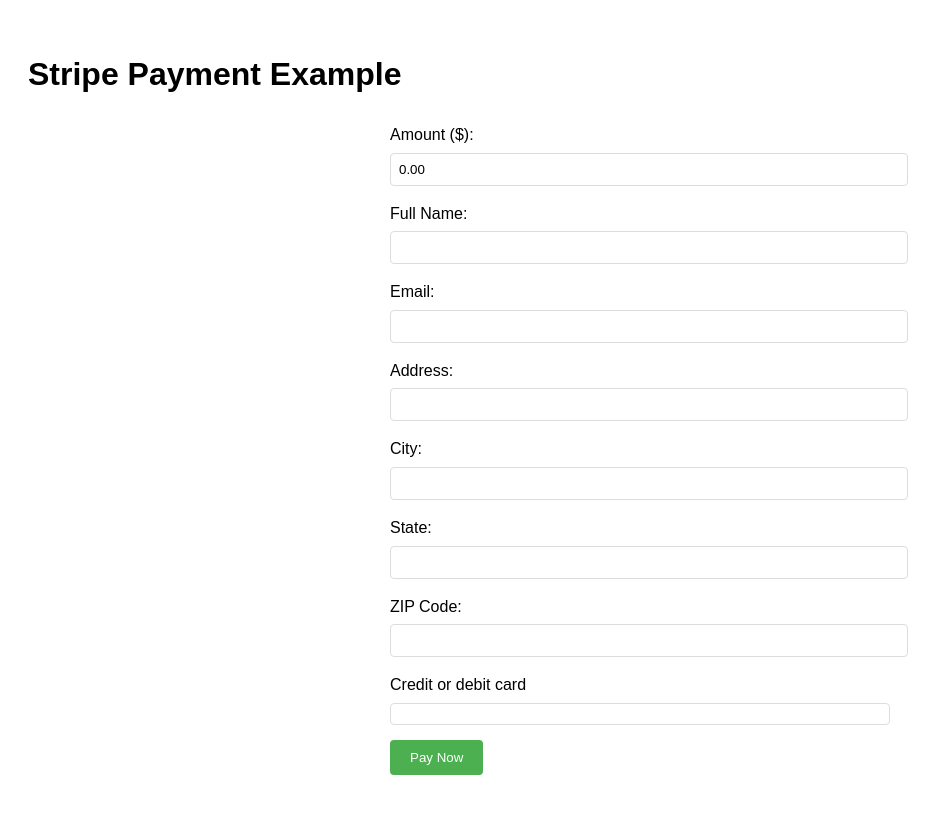
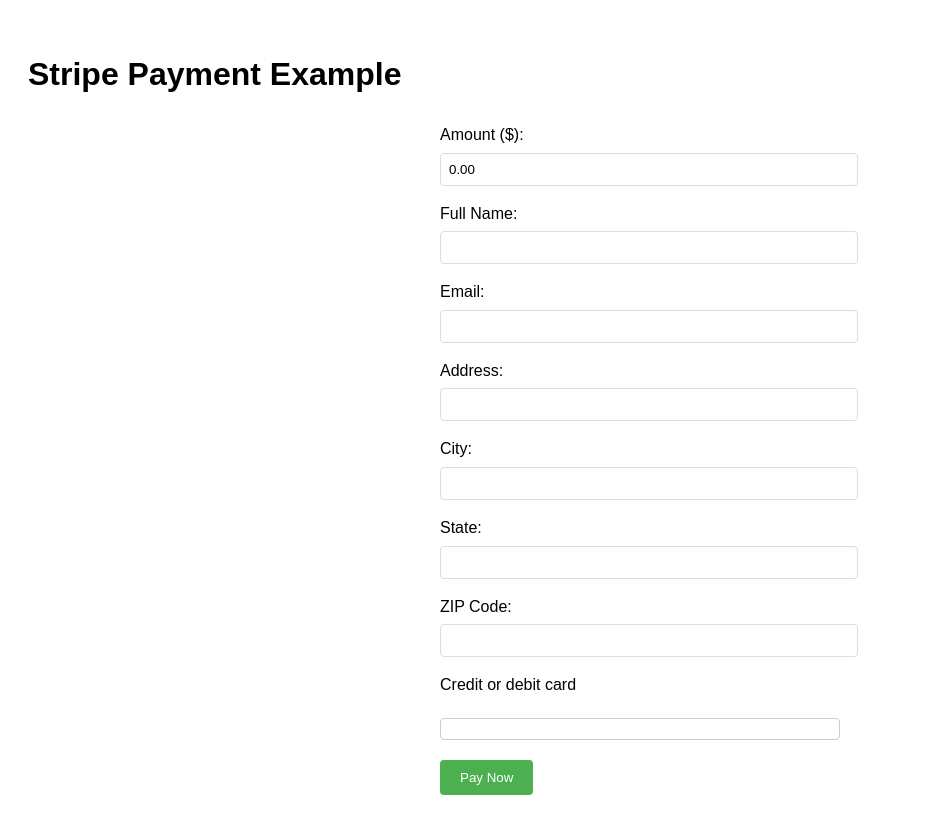
Before and after one commit to manohard22/stripe-payment-gateway, a PHP site: page / in a window 1280 px wide. Shown: the whole page, without its empty margins (0-942 px from the left). Before the commit the page ends 775 px from the top, so only its background shows below. Run offline with PHP 8.4, Linux system fonts and the light colour scheme; some libraries are stand-ins or nearby versions.

Commit message:
updated style.css

```diff
--- a/css/style.css
+++ b/css/style.css
@@ -1,5 +1,8 @@
 body { font-family: Arial, sans-serif; line-height: 1.6; padding: 20px; }
 #payment-form { max-width: 400px; margin: 0 auto; }
+.form-row { margin-bottom: 15px; }
+label { display: block; margin-bottom: 5px; }
+input[type="text"], input[type="number"], input[type="email"] { width: 100%; padding: 8px; border: 1px solid #ddd; border-radius: 4px; }
 #card-element { margin: 20px 0; padding: 10px; border: 1px solid #ccc; border-radius: 4px; }
 button { background-color: #4CAF50; color: white; padding: 10px 20px; border: none; border-radius: 4px; cursor: pointer; }
 #card-errors { color: #fa755a; }
--- a/index.php
+++ b/index.php
@@ -8,16 +8,7 @@ $config = require_once 'config.php';
     <meta name="viewport" content="width=device-width, initial-scale=1.0">
     <title>Stripe Payment Example</title>
     <script src="https://js.stripe.com/v3/"></script>
-    <style>
-        body { font-family: Arial, sans-serif; line-height: 1.6; padding: 20px; }
-        #payment-form { max-width: 500px; margin: 0 auto; }
-        .form-row { margin-bottom: 15px; }
-        label { display: block; margin-bottom: 5px; }
-        input[type="text"], input[type="number"], input[type="email"] { width: 100%; padding: 8px; border: 1px solid #ddd; border-radius: 4px; }
-        #card-element { padding: 10px; border: 1px solid #ddd; border-radius: 4px; }
-        button { background-color: #4CAF50; color: white; padding: 10px 20px; border: none; border-radius: 4px; cursor: pointer; }
-        #card-errors { color: #fa755a; margin-top: 10px; }
-    </style>
+    <link href="css/style.css" rel="stylesheet"/>
 </head>
 <body>
     <h1>Stripe Payment Example</h1>
```
